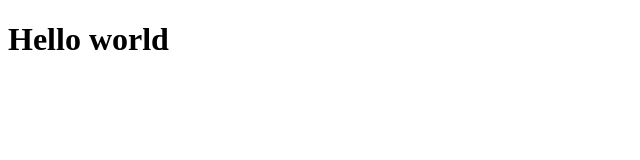
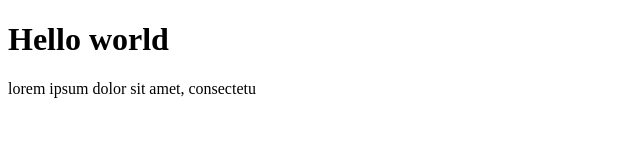
Before and after one commit to jamiljuniordev/projeto-1, a plain HTML site: page index.html in a window 1280 px wide. Shown: the whole page, without its empty margins (0-640 px from the left). Drawn offline with Linux system fonts and the light colour scheme.

Commit message:
adicionado texto no body

```diff
--- a/index.html
+++ b/index.html
@@ -14,6 +14,6 @@
 </head>
 <body>
 <h1>Hello world</h1>
-
+<p>lorem ipsum dolor sit amet, consectetu</p>
 </body>
 </html>
```
